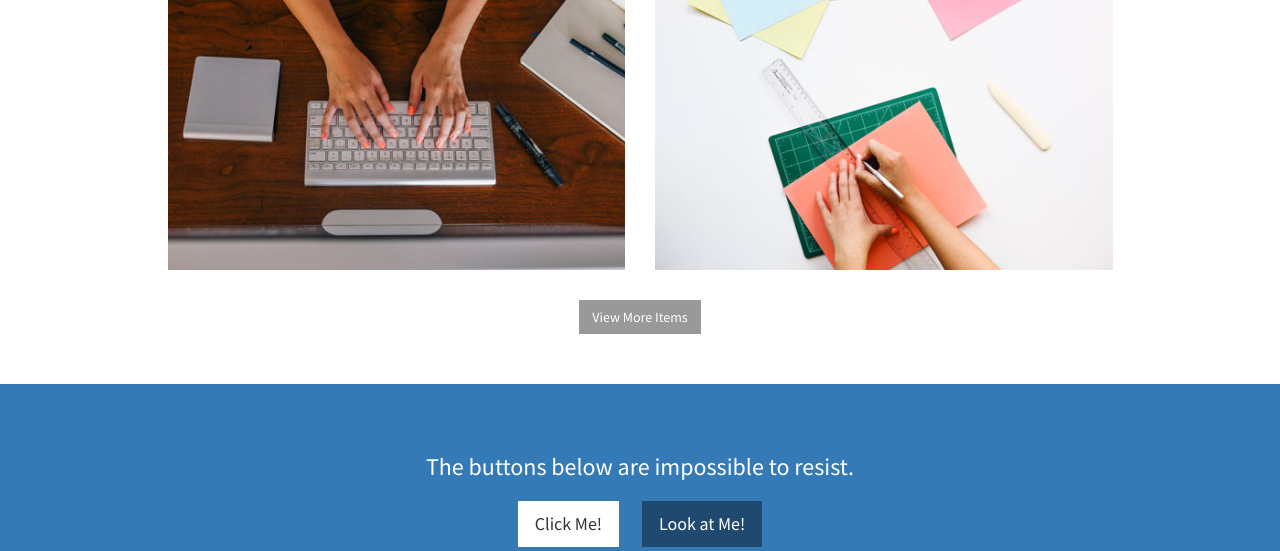
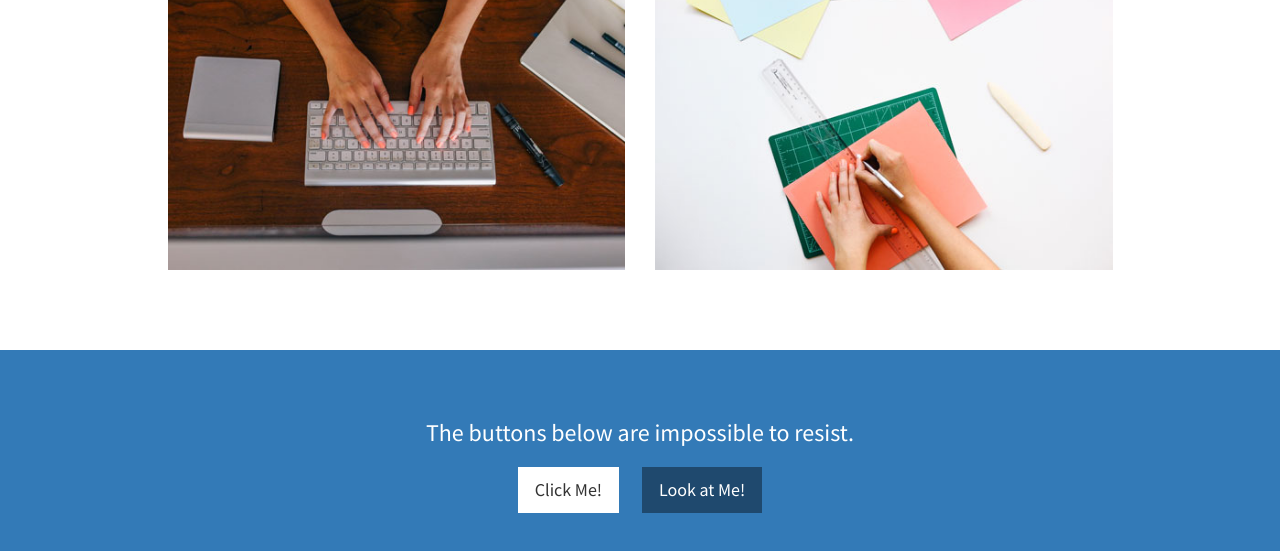
Before and after one commit to zhangtom54321/WeightLoss, a plain HTML site: page index.html in a window 1280 px wide. Shown: the part 2336-2887 px from the top of the page. Drawn offline with Linux system fonts and the light colour scheme.

Commit message:
Removed View More Button

```diff
--- a/index.html
+++ b/index.html
@@ -211,8 +211,6 @@
                             </div>
                         </div>
                     </div>
-                    <!-- /.row (nested) -->
-                    <a href="#" class="btn btn-dark">View More Items</a>
                 </div>
                 <!-- /.col-lg-10 -->
             </div>
```
